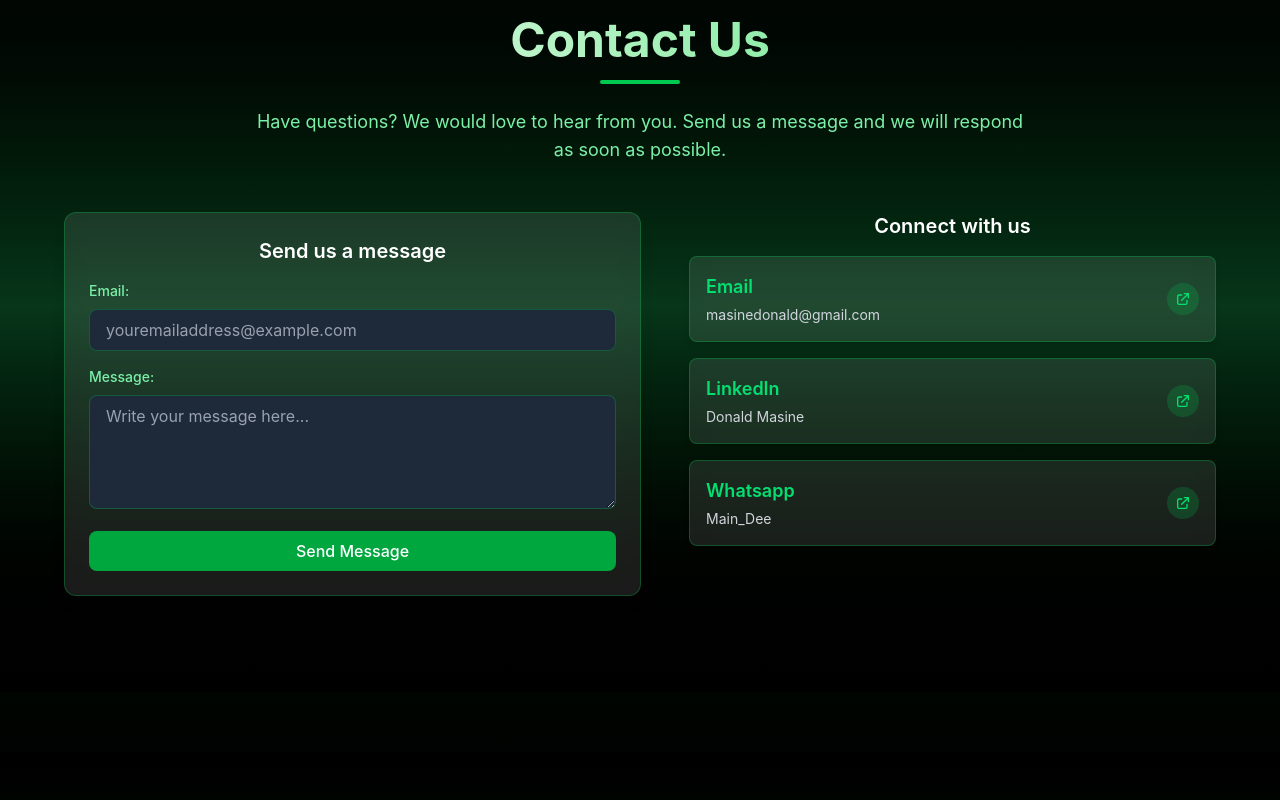
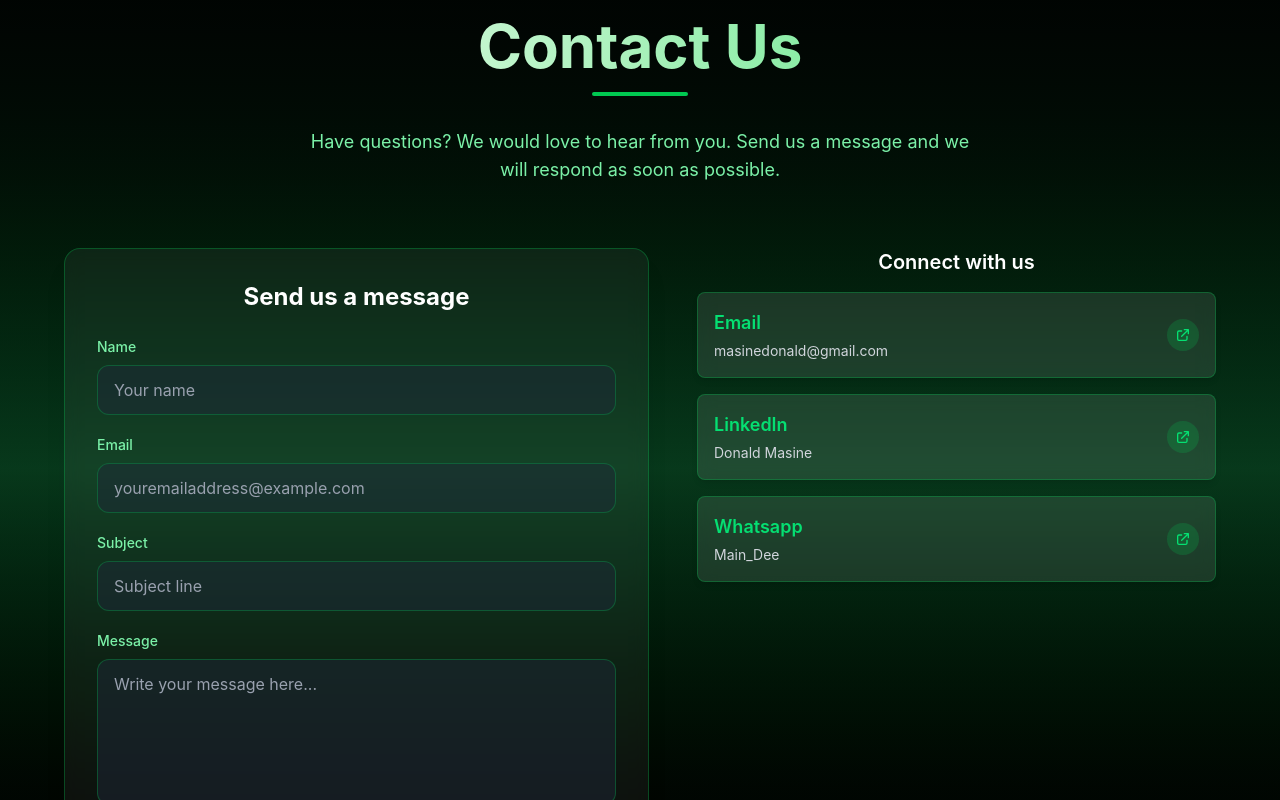
Before and after one commit to MasineD/MzansiBuilds, a React (Vite) app in the folder frontend/: page / in a window 1280 px wide. Shown: the part 2380-3180 px from the top of the page. Built offline with nearby package versions, Linux system fonts and the light colour scheme; no server answers.

Commit message:
frontendFeature(completion):This completes the project

```diff
--- a/frontend/package.json
+++ b/frontend/package.json
@@ -10,6 +10,7 @@
     "preview": "vite preview"
   },
   "dependencies": {
+    "@emailjs/browser": "^4.4.1",
     "@tailwindcss/vite": "^4.2.4",
     "axios": "^1.16.0",
     "react": "^19.2.5",
--- /dev/null
+++ b/frontend/src/components/Navbar.jsx
@@ -0,0 +1,12 @@
+import React from 'react'
+import { Link } from 'react-router-dom';
+
+const Navbar = () => {
+  return (
+    <nav className="bg-green-500 p-4 text-white">
+      <Link to="/login">Get Started</Link>
+    </nav>
+  )
+}
+
+export default Navbar
--- a/frontend/src/components/contactUs.jsx
+++ b/frontend/src/components/contactUs.jsx
@@ -1,6 +1,17 @@
 // =========The contacts section,containing contact details of the developer=============
+import React, { useState } from 'react'
+import emailjs from '@emailjs/browser'
+import { MdSend } from 'react-icons/md'
+import { FaCheckCircle } from 'react-icons/fa'
 
-// A constant array of contact details
+export default function ContactUs(){
+    const [formData, setFormData] = useState({
+        name: "",
+        email: "",
+        subject: "",
+        message: ""
+    })
+    // A constant array of contact details
 const developerDetails = [
     {
         label:'Email',
@@ -18,52 +29,118 @@ const developerDetails = [
         link: 'https://wa.me/27647266704'
     }
 ]
+    const [isLoading, setIsLoading] = useState(false)
+    const [submitStatus, setSubmitStatus] = useState({
+    type: null,
+    message: "",
+  })
+// Function to send the message
+  const handleSubmit = async (e) =>{
+    e.preventDefault();
+    setIsLoading(true);
+    setSubmitStatus({type: null, message: ""});
+    try{
+      const serviceId = import.meta.env.VITE_EMAILJS_SERVICE_ID;
+      const templateId = import.meta.env.VITE_EMAILJS_TEMPLATE_ID;
+      const publicKey = import.meta.env.VITE_EMAILJS_PUBLIC_KEY;
 
-export default function ContactUs(){
+      // Checking if we're using the correct environment variables
+      if(!serviceId || !templateId || !publicKey){
+        throw new Error(
+          "EmailJS configuration variables are missing"
+        );
+      }
+      await emailjs.send(serviceId, templateId, {
+        name: formData.name,
+        email: formData.email,
+        subject: formData.subject,
+        message: formData.message,
+      }, publicKey)
+      // If successfull
+      setSubmitStatus({
+        type: "success",
+        message: "Message sent successfully."
+      })
+      // Reset the form data
+      setFormData({
+        name: "",
+        email:"",
+        subject:"",
+        message:""
+      })
+    }
+    catch(error){
+      alert("Error occured trying to send email")
+      console.log("Error occured trying to send email", error.message)
+      setSubmitStatus({
+        type: "error",
+        message: error.message || "Error occured trying to send email"
+      })
+    }
+    finally{
+      setIsLoading(false);
+    }
+  }
     return(
         <section id='contactSection' className='py-24 px-4 sm:px-8 lg:px-16 bg-gradient-to-b from-black via-green-900/50 to-black'>
-            <div className="grid grid-cols-1 mx-auto">
-                <div className="sectionIntro text-center mb-12">      {/*Introductory details to the section*/}
-                    <h2 className="sectionHeading text-3xl sm:text-4xl md:text-5xl font-heading font-bold mb-4 bg-gradient-to-r from-white to-green-400 bg-clip-text text-transparent">
+            <div className="grid grid-cols-1 mx-auto max-w-7xl">
+                <div className="sectionIntro text-center mb-16">      {/*Introductory details to the section*/}
+                    <h2 className="sectionHeading text-4xl sm:text-5xl md:text-6xl font-heading font-bold mb-4 bg-gradient-to-r from-white to-green-400 bg-clip-text text-transparent">
                         Contact Us
                     </h2>
-                    <div className="w-20 h-1 bg-green-500 mx-auto rounded-full mb-6"></div>
-                    <p className="miniDescription text-base sm:text-lg text-green-300 max-w-3xl mx-auto">
+                    <div className="w-24 h-1 bg-green-500 mx-auto rounded-full mb-8"></div>
+                    <p className="miniDescription text-base sm:text-lg text-green-300 max-w-2xl mx-auto">
                         Have questions? We would love to hear from you. Send us a message and we will respond as soon as possible.
                     </p>
                 </div>
 
                 {/* Mapping the elements from the developerDetails array into individual cards */}
-                <div className="contactSection_Details flex flex-col mx-auto md:mx-0 md:flex-row gap-8 lg:gap-12 items-start justify-center">
+                <div className="contactSection_Details flex flex-col lg:flex-row gap-8 lg:gap-12 items-stretch justify-center">
                     {/* Send Message Form */}
-                    <div className="sendMessage_field flex-1 bg-white/10 backdrop-blur-sm rounded-xl p-6 shadow-lg border border-green-500/30">
-                        <h3 className="text-xl font-semibold text-white mb-4 text-center">Send us a message</h3>
-                        <div className="space-y-4">
-                            <div className="userDetails_ContactUs">
-                                <label className="block text-green-300 text-sm font-medium mb-2">Email:</label>
-                                <input
-                                    type="email"
-                                    className="w-full px-4 py-2 bg-gray-800 border border-green-500/30 rounded-lg focus:outline-none focus:ring-2 focus:ring-green-500 focus:border-transparent text-white placeholder-gray-400"
-                                    placeholder="youremailaddress@example.com"
-                                />
-                            </div>
-                            <div>
-                                <label className="block text-green-300 text-sm font-medium mb-2">Message:</label>
-                                <textarea
-                                    rows="4"
-                                    className="w-full px-4 py-2 bg-gray-800 border border-green-500/30 rounded-lg focus:outline-none focus:ring-2 focus:ring-green-500 focus:border-transparent text-white placeholder-gray-400 resize-y"
-                                    placeholder="Write your message here..."
-                                />
-                            </div>
-                            <button
-                                type='submit'
-                                className="w-full bg-green-600 text-white py-2 rounded-lg cursor-pointer hover:bg-green-700 hover:shadow-[0_0_20px_rgba(34,197,94,0.5)] transition-all duration-300 hover:scale-105 font-medium"
-                            >
-                                Send Message
-                            </button>
-                        </div>
-                    </div>
+                   <form onSubmit={handleSubmit} className="flex-1 bg-white/5 backdrop-blur-sm rounded-2xl p-8 border border-green-500/30 shadow-xl">
+              <h2 className='text-2xl font-bold text-white text-center mb-6'>Send us a message</h2>
+              <div className="mb-5">
+                <label htmlFor="name" className='block text-green-300 text-sm font-medium mb-2'>Name</label>
+                <input id='name' name="user_name" type="text" required placeholder='Your name' value={formData.name} onChange={(e)=>setFormData({...formData, name: e.target.value})}
+                className='w-full px-4 py-3 bg-gray-800/50 rounded-xl border border-green-500/30 focus:border-green-500 focus:ring-2 focus:ring-green-500/20 outline-none transition-all text-white placeholder-gray-400'/>
+              </div>
+              <div className="mb-5">
+                <label htmlFor="email" className='block text-green-300 text-sm font-medium mb-2'>Email</label>
+                <input id='email' type="email" name="user_email" required placeholder='youremailaddress@example.com' value={formData.email} onChange={(e)=>setFormData({...formData, email: e.target.value})}
+                className='w-full px-4 py-3 bg-gray-800/50 rounded-xl border border-green-500/30 focus:border-green-500 focus:ring-2 focus:ring-green-500/20 outline-none transition-all text-white placeholder-gray-400'/>
+              </div>
+              <div className="mb-5">
+                <label htmlFor="subject" className='block text-green-300 text-sm font-medium mb-2'>Subject</label>
+                <input id='subject' name="subject" type="text" placeholder='Subject line' value={formData.subject} onChange={(e)=>setFormData({...formData, subject: e.target.value})}
+                className='w-full px-4 py-3 bg-gray-800/50 rounded-xl border border-green-500/30 focus:border-green-500 focus:ring-2 focus:ring-green-500/20 outline-none transition-all text-white placeholder-gray-400'/>
+              </div>
+              <div className="mb-6">
+                <label htmlFor="message" className='block text-green-300 text-sm font-medium mb-2'>Message</label>
+                <textarea rows={5} id="message" name='message' required placeholder='Write your message here...' value={formData.message} onChange={(e)=>setFormData({...formData, message: e.target.value})}
+                className='w-full px-4 py-3 bg-gray-800/50 rounded-xl border border-green-500/30 focus:border-green-500 focus:ring-2 focus:ring-green-500/20 outline-none transition-all resize-none text-white placeholder-gray-400'/>
+              </div>
+              <button type='submit' disabled={isLoading} className='bg-green-600 hover:bg-green-700 rounded-full w-full py-3 text-white text-lg font-medium flex items-center justify-center gap-2 cursor-pointer hover:scale-105 transition-all duration-300 hover:shadow-[0_0_20px_rgba(34,197,94,0.5)] disabled:opacity-50 disabled:cursor-not-allowed'>
+               {isLoading ? (
+                  <>Sending...</>
+               ):(
+                  <>Send Message <MdSend size={20} /> </>
+               )}
+              </button>
 
+              {submitStatus.type && (
+                <div className={`mt-4 flex items-center gap-3 p-4 rounded-xl ${submitStatus.type === "success" ?
+                  "bg-green-500/10 border border-green-500/20 text-green-400" :
+                  "bg-red-500/10 border border-red-500/20 text-red-400"
+                }`}>
+                  {submitStatus.type === "success" && (
+                    <FaCheckCircle className='w-5 h-5 flex-shrink-0' />
+                  )}
+                  <p className="text-sm">{submitStatus.message}</p>
+                </div>
+              )}
+            </form>
+
+                    {/* Contact Cards */}
                     {/* Contact Cards */}
                     <div className="cardContainer flex-1 space-y-4">
                         <h3 className="text-xl font-semibold text-white mb-4 text-center">Connect with us</h3>
--- a/frontend/src/features/projects.jsx
+++ b/frontend/src/features/projects.jsx
@@ -69,7 +69,7 @@ const Projects = () => {
 
   return (
     <div className="min-h-screen bg-gradient-to-br from-green-900 via-green-800 to-black py-8 px-4">
-      <div className="featureHeader text-center mb-12 border-b border-green-500/30 pb-6">
+      <div className="featureHeader sticky top-0 z-10 text-center mb-12 border-b border-green-500/30 pb-6 backdrop-blur-sm">
         <h1 className='featureTitle text-4xl md:text-5xl font-bold text-white mb-2'>My Projects</h1>
         <p className='featureSlogan text-green-200 text-lg'>Manage your projects and track their progress with milestones</p>
       </div>
@@ -88,7 +88,7 @@ const Projects = () => {
         </div>
       ) : (
         <>
-        <div className="flex justify-end mb-6">
+        <div className="flex justify-end mb-6 sticky top-40 z-10">
           <button className="btn-add bg-[#00ff00] text-white px-4 py-2 rounded-lg hover:scale-110 transition-colors font-semibold flex items-center gap-2 cursor-pointer"
             onClick={() => {
               setShowForm(true)
@@ -99,7 +99,7 @@ const Projects = () => {
         <div className="projects-grid grid grid-cols-1 md:grid-cols-2 lg:grid-cols-3 gap-6 max-w-7xl mx-auto">
           {projects.map(project => {
             return (
-                <div key={project.id} className="project-card bg-white rounded-2xl p-6 border border-green-500/30 flex flex-col h-full">
+              <div key={project.id} className="project-card bg-white/70 rounded-2xl p-6 border border-green-500/30 flex flex-col h-full">
                 <div className="flex items-center justify-between">
                   <h2 className="text-lg font-semibold text-gray-800">{project.title}</h2>
                   {project.completed && (
```
Also changed, not shown: frontend/src/features/celebrationWall.jsx (+9 -9 lines), frontend/src/features/overview.jsx (+5 -5 lines), frontend/src/pages/Dashboard.jsx (+2 -5 lines), 2 other files (tests, documents, lock files or other folders). Lines whose indentation alone changed are shown as unchanged.
